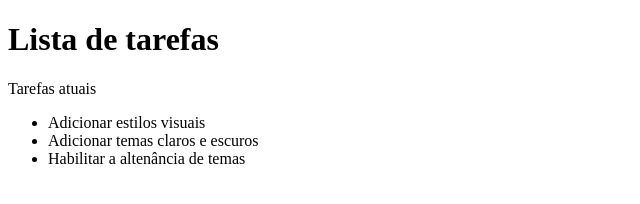
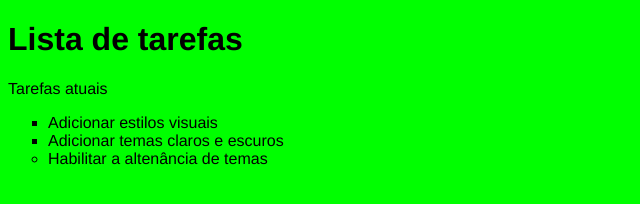
Before and after one commit to EwertonBeck/Escola-do-Trabalhador, a plain HTML site: page Site Simples/index.html in a window 1280 px wide. Shown: the whole page, without its empty margins (0-640 px from the left). Drawn offline with Linux system fonts and the light colour scheme.

Commit message:
adicionei temas claro e escuro
adicionei temas claros e escuros mas ainda sem interatividade

```diff
--- a/Site Simples/index.html
+++ b/Site Simples/index.html
@@ -5,7 +5,7 @@
     <title>Site simples</title>
     <link rel="stylesheet" href="main.css">
 </head>
-<body>
+<body class="light-theme">
     <h1>Lista de tarefas</h1>
     <p id="msg">Tarefas atuais</p>
     <ul>
--- a/Site Simples/main.css
+++ b/Site Simples/main.css
@@ -0,0 +1,37 @@
+:root {
+    --green: #00ff00;
+    --white: #ffffff;
+    --black: #000000;
+
+}
+
+*{
+    color: var(--fontColor);
+    font-family: helvetica;
+}
+
+body {
+    background: var(--bg);
+}
+
+ul {
+    font-family: helvetica;
+}
+
+li {
+    list-style: circle;
+}
+
+.list {
+    list-style: square;
+}
+
+.light-theme {
+   --bg: var(--green);
+   --fontColor: var(--black);
+}
+
+.dark-theme {
+    --bg: var(--black);
+    --fontColor: var(--green);
+}
```
